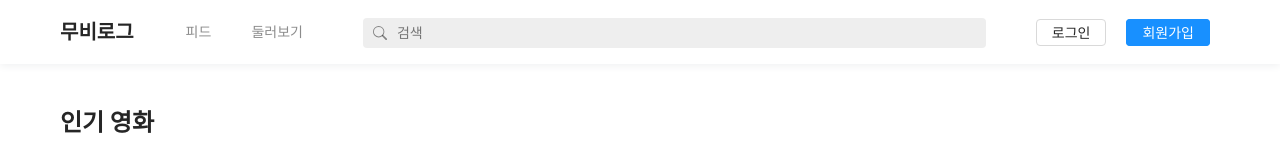
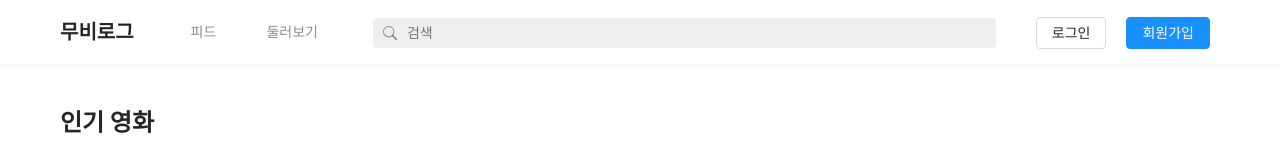
Before and after one commit to flynnpark/movielog-web, a Next.js app: page / in a window 1280 px wide. Shown: the top 156 px of the page. Built offline with nearby package versions, Linux system fonts and the light colour scheme.

Commit message:
Header 컴포넌트 및 내부 컴포넌트 디자인 수정

```diff
--- a/src/components/Header/Header.tsx
+++ b/src/components/Header/Header.tsx
@@ -62,7 +62,7 @@ const NavUl = styled.ul`
 `;
 
 const NavLi = styled.li`
-  padding: 0 20px;
+  padding: 0 10px;
 `;
 
 const NavLogoLi = styled(NavLi)`
--- a/src/components/Header/NavButton.tsx
+++ b/src/components/Header/NavButton.tsx
@@ -13,7 +13,7 @@ const NavButton: React.FC<NavButtonProps> = ({ children, href, isPrimary }) => {
 };
 
 const StyledButton = styled.a<{ $isPrimary?: boolean }>`
-  height: 32px;
+  display: inline-flex;
   color: ${({ theme, $isPrimary }) =>
     $isPrimary ? '#fff' : theme.typography.primary};
   background-color: ${({ theme, $isPrimary }) =>
@@ -26,7 +26,7 @@ const StyledButton = styled.a<{ $isPrimary?: boolean }>`
   text-align: center;
   text-decoration: none;
   vertical-align: middle;
-  line-height: 22px;
+  line-height: 1.5715;
 `;
 
 export default NavButton;
--- a/src/components/Header/NavLink.tsx
+++ b/src/components/Header/NavLink.tsx
@@ -16,8 +16,11 @@ const NavLink: React.FC<LinkProps> = ({ as, children, href }) => {
 };
 
 const StyledMenu = styled.a<{ $isActive?: boolean }>`
+  display: inline-flex;
   color: ${({ theme, $isActive }) =>
     $isActive ? theme.typography.primary : theme.typography.secondary};
+  padding: 4px 15px;
+  line-height: 1.5715;
   font-weight: 500;
   text-decoration: none;
 `;
```
